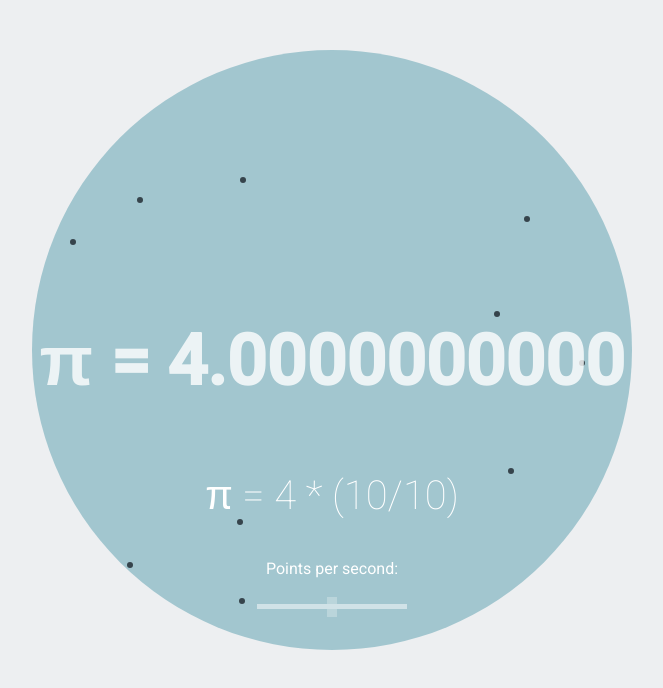
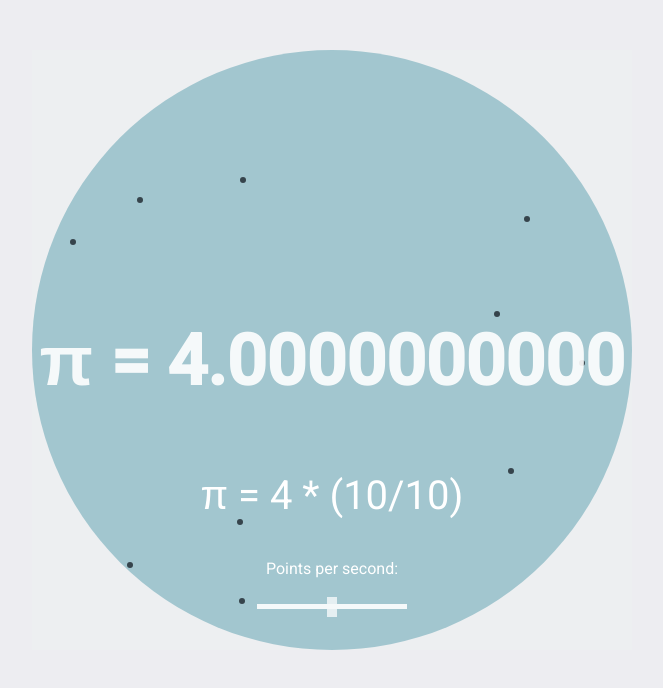
Before and after one commit to jagodarybacka/MonteCarloPI, a plain HTML site: page index.html in a window 1280 px wide. Shown: the whole page, without its empty margins (308-971 px from the left). Drawn offline with Linux system fonts and the light colour scheme.

Commit message:
Update style.css

```diff
--- a/style.css
+++ b/style.css
@@ -2,7 +2,7 @@
 
 
 body {
-  background-color: #EDEFF1;
+  background-color: #ededf1;
   position: relative;
   font-family: 'Roboto', sans-serif;
   width: 600px;
@@ -21,13 +21,13 @@
   margin: 250px 0 0 0;
   position: absolute;
   color: white;
-  font-weight: lighter;
+  font-weight: normal;
 }
 .data-pi {
   color: white;
   font-weight: bold;
   font-size: 70px;
-  opacity: 0.8;
+  opacity: 0.9;
 }
 .solution {
   font-size: 40px;
@@ -41,13 +41,13 @@
     background-color: white;
     width: 150px;
     height:5px;
-    opacity: 0.5;
+    opacity: 0.9;
 }
 
 input[type="range"]::-webkit-slider-thumb {
      -webkit-appearance: none;
     background-color: white;
-    opacity: 0.5;
+    opacity: 0.8;
     width: 10px;
     height: 20px;
 }
```
